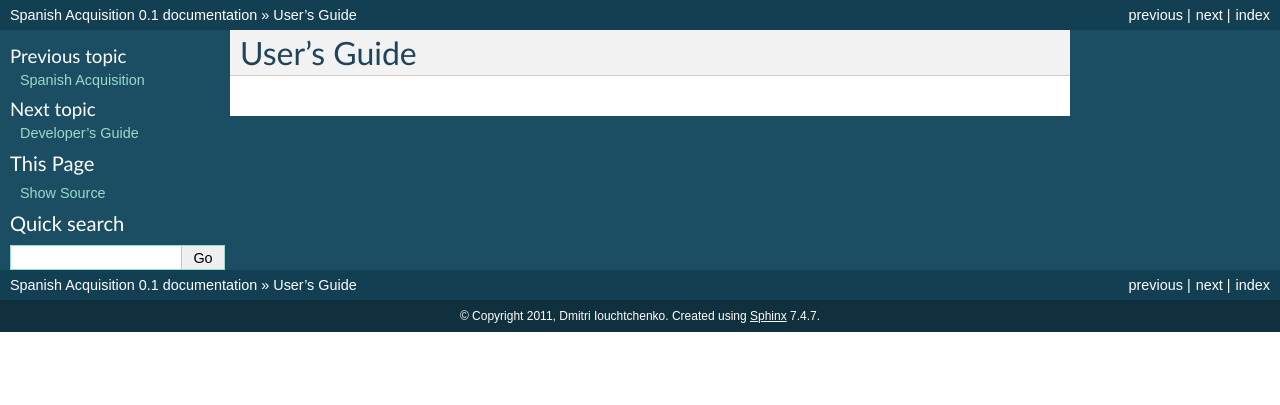
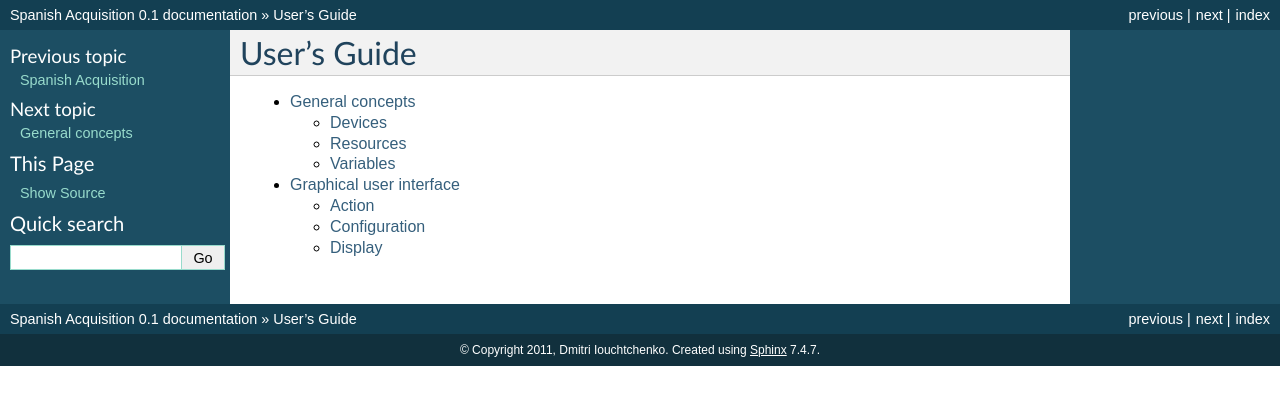
Before and after one commit to 0/SpanishAcquisition, a Sphinx documentation site: the page built from docs/user/index.rst, in a window 1280 px wide. Shown: the top 405 px of the page. Built offline with Sphinx 7.4.7, drawn with Linux system fonts in a browser that asks for light colours.

```diff
--- a/docs/dev/index.rst
+++ b/docs/dev/index.rst
@@ -1,5 +1,6 @@
+#################
 Developer's Guide
-=================
+#################
 
 .. toctree::
    :maxdepth: 2
--- /dev/null
+++ b/docs/user/gui/config/index.rst
@@ -0,0 +1,2 @@
+Configuration
+=============
--- /dev/null
+++ b/docs/user/gui/display/index.rst
@@ -0,0 +1,2 @@
+Display
+=======
--- a/docs/user/index.rst
+++ b/docs/user/index.rst
@@ -1,5 +1,9 @@
+############
 User's Guide
-============
+############
 
 .. toctree::
    :maxdepth: 2
+
+   general_concepts
+   gui/index
```
Also changed, not shown: docs/dev/devices/index.rst (+4 -3 lines), docs/user/general_concepts.rst (added, +20 -0 lines), docs/user/gui/action/index.rst (added, +7 -0 lines), docs/user/gui/action/smooth_reset.rst (added, +21 -0 lines), docs/user/gui/index.rst (added, +12 -0 lines), docs/user/gui/action/smooth_reset.png (added), 1 other file.
